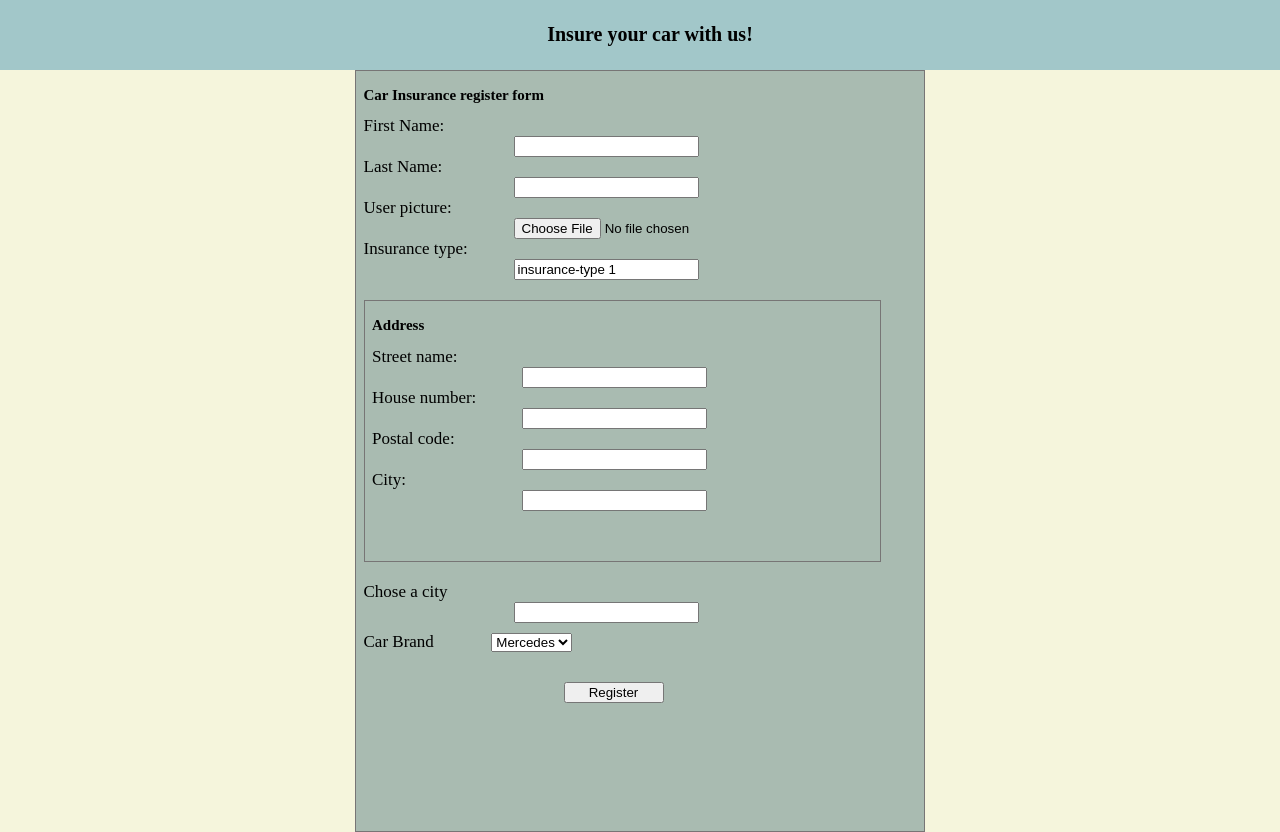
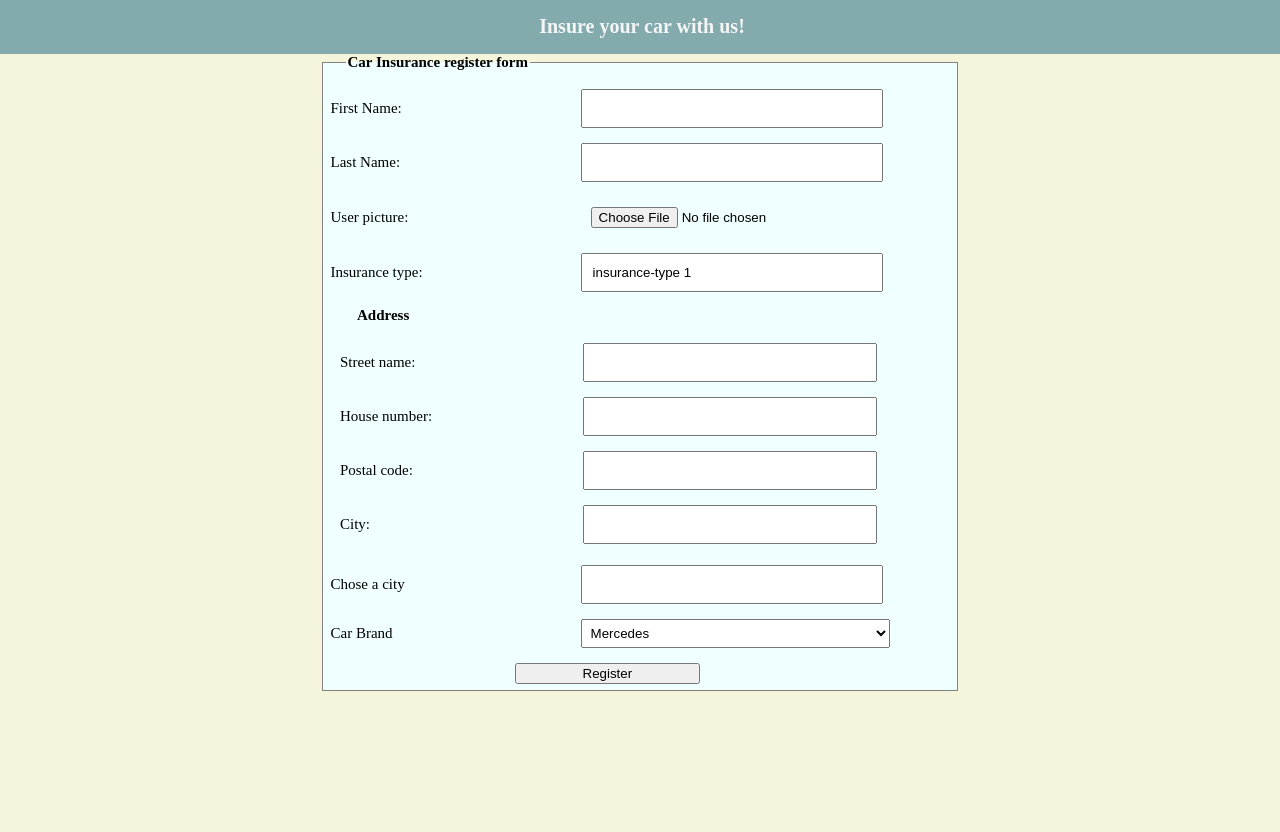
Before and after one commit to FbW43-2/uib-forms-inputs-2-florinfiath, a plain HTML site: page index.html in a window 1280 px wide. After the commit the page ends 800 px from the top, so only its background shows below. Drawn offline with Linux system fonts and the light colour scheme.

Commit message:
Solved,changes have beed made according with the feedback

```diff
--- a/css/style.css
+++ b/css/style.css
@@ -6,47 +6,49 @@ body {
     margin:0;
     border: 0;
     background-color: beige;
-
 }
 header {
 width: 100%;
 margin: 0;
-padding:1rem;
-background-color:rgb(162, 199, 201);
+padding:0.2rem;
+background-color:rgb(131, 171, 173);
 color: whitesmoke;
-text-align:left;
+text-align:center;
 }
+fieldset{
+    background-color: azure ;
+    border:0.1rem ridge grey;
+}
+fieldset fieldset {
+    border-style: none;
+}
+legend {
+    font-size:1.5rem;
+    font-weight:700;
+    margin: 1.5rem;
 
-h1 {
-    text-align: center;
-    color: black;
 }
 label {
-    font-size: 1.7rem;
-    height: 5rem;
+    display: inline-block;
+    width: 40%;
+    font-size: 1.5rem;
+    }
+ input {
+    margin-bottom: 1.5rem;
+    width: 45%;
+    padding: 1rem;
+ }
+form {
+    width: 50%;
+    margin:0 auto;
+    }
+select {
+    width:50%;
+    padding:0.5rem;
+    margin:0rem;
+    margin-bottom:1.5rem;
 }
- input {
-    margin: 0 15rem;
-    border-style: groove 1px grey;
+button {
+    width: 30%;
+    margin-left:18.4rem;
 }
-fieldset {
-    margin:0 auto;
-    border: 0.1rem groove , rgb(119, 117, 117);
-    width: 50rem;
-    height: 75rem;
-    background-color: rgb(169, 187, 177);
- }
-fieldset fieldset {
-    margin:2rem 2rem;
-    width: 50rem;
-    height: 25rem;
-    margin-left:0;
-}
-fieldset button {
-    width: 10rem;
-    margin: 2rem 20rem;
-
-}
-.car-brand select {
-    margin:1rem  5.5rem;
-}
--- a/index.html
+++ b/index.html
@@ -1,9 +1,12 @@
 <!DOCTYPE html>
 <html lang="en">
   <head>
-    <meta charset="UTF-8">
-    <meta name="viewport" content="width=device-width, initial-scale=1.0">
-  <link rel="stylesheet" href="/uib-forms-inputs-2-florinfiath/css/style.css">
+    <meta charset="UTF-8" />
+    <meta name="viewport" content="width=device-width, initial-scale=1.0" />
+    <link
+      rel="stylesheet"
+      href="/uib-forms-inputs-2-florinfiath/css/style.css"
+    />
     <title>Car Insurance</title>
   </head>
   <body>
@@ -13,55 +16,90 @@
     <main>
       <form action="submit-information" method="POST">
         <fieldset>
-               <h2>Car Insurance register form</h2>
-
-          <div >
-            <label class="label"for="first-name">First Name:</label>
-            <input type="text" id="first-name" name="first-name"required maxlength="30" />
+          <legend>Car Insurance register form</legend>
+          <div class="first-name">
+            <label class="label" for="first-name">First Name:</label>
+            <input
+              type="text"
+              id="first-name"
+              name="first-name"
+              required
+              maxlength="30"/>
+          </div>
+          <div class="last-name">
+            <label class="label" for="last-name">Last Name:</label>
+            <input
+              type="text"
+              id="last-name"
+              name="last-name"
+              required
+              maxlength="50"
+            />
           </div>
           <div>
-            <label class="label"for="last-name">Last Name:</label>
-            <input type="text" id="last-name" name="last-name" required maxlength="50"/>
+            <label class="label" for="user-picture">User picture:</label>
+            <input
+              type="file"
+              id="user-picture"
+              name="user-picture"
+              max="1"
+              accept="image/*"
+            />
           </div>
           <div>
-               <label class="label"for="user-picture">User picture:</label>
-            <input type="file" id="user-picture" name="user-picture" max="1"accept="image/*">
+            <label class="label" for="insurance-type">Insurance type:</label>
+            <input
+              type="text"
+              value="insurance-type 1"
+              id="insurance-type"
+              name="insurance-type"
+              readonly
+            />
+          </div>
+          <fieldset class="address">
+            <legend>Address</legend>
+            <div>
+              <label class="label" for="street-name">Street name:</label>
+              <input
+                type="text"
+                id="street-name"
+                name="street-name"
+                maxlength="150"
+                required
+              />
             </div>
             <div>
-            <label class="label"for="insurance-type">Insurance type:</label>
-          <input type="text"value="insurance-type 1"id="insurance-type"name="insurance-type"readonly>
-          </div>
-          <fieldset class="address">
-             <h2>Address</h2>
-               <div>
-            <label class="label"for="street-name">Street name:</label>
-            <input type="text" id="street-name" name="street-name"maxlength="150"required/>
+              <label class="label" for="house-nr">House number:</label>
+              <input
+                type="text"
+                id="house-nr"
+                name="house-nr"
+                min="1"
+                max="300"
+                required
+              />
             </div>
             <div>
-            <label class="label"for="house-nr">House number:</label>
-            <input type="text" id="house-nr" name="house-nr"min="1"max="300"required/>
+              <label class="label" for="postal-code">Postal code:</label>
+              <input type="text" id="postal-code" name="postal-code" required />
             </div>
             <div>
-            <label class="label"for="postal-code">Postal code:</label>
-            <input type="text" id="postal-code" name="postal-code"required/>
-          </div>
-           <div>
-            <label class="label"for="city">City:</label>
-            <input type="text" id="city" name="city"required/>
+              <label class="label" for="city">City:</label>
+              <input type="text" id="city" name="city" required />
             </div>
           </fieldset>
           <div>
             <label for="choose-city">Chose a city</label>
-                <input list="city1" type="text" id="city" name="city">
+            <input list="city1" type="text" id="city" name="city" />
             <datalist id="city1">
-                <option value="Berlin">
-                <option value="Hamburg">
-                <option value="Munich">
-                <option value="Stuttgart">
-                <option value="Ausburg">
-                <option value="Horb am Neckar">
-                <option value="Cottbus">
-                <option value="Tübingen">
+              <option value="Berlin"></option>
+              <option value="Hamburg"></option>
+              <option value="Munich"></option>
+              <option value="Stuttgart"></option>
+              <option value="Ausburg"></option>
+              <option value="Horb am Neckar"></option>
+              <option value="Cottbus"></option>
+              <option value="Tübingen"></option>
             </datalist>
           </div>
           <div class="car-brand">
@@ -77,7 +115,8 @@
                 <option value="Ford">Ford</option>
                 <option value="Kia">Kia</option>
                 <option value="Hyundai">Hyundai</option>
-                <option value="Cadillac">Cadillac<option>
+                <option value="Cadillac">Cadillac</option>
+                <option></option>
                 <option value="Lexus">Lexus</option>
                 <option value="Mazda">Mazda</option>
                 <option value="Porche">Porche</option>
@@ -88,12 +127,8 @@
           <div>
             <button type="submit">Register</button>
           </div>
-
         </fieldset>
       </form>
-
     </main>
-
   </body>
-
 </html>
```
Lines whose indentation alone changed are shown as unchanged.
